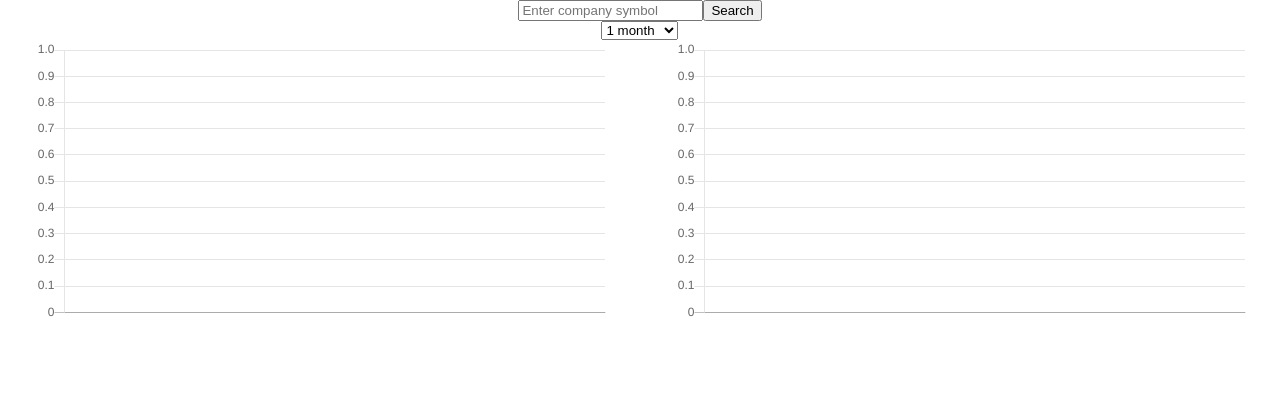
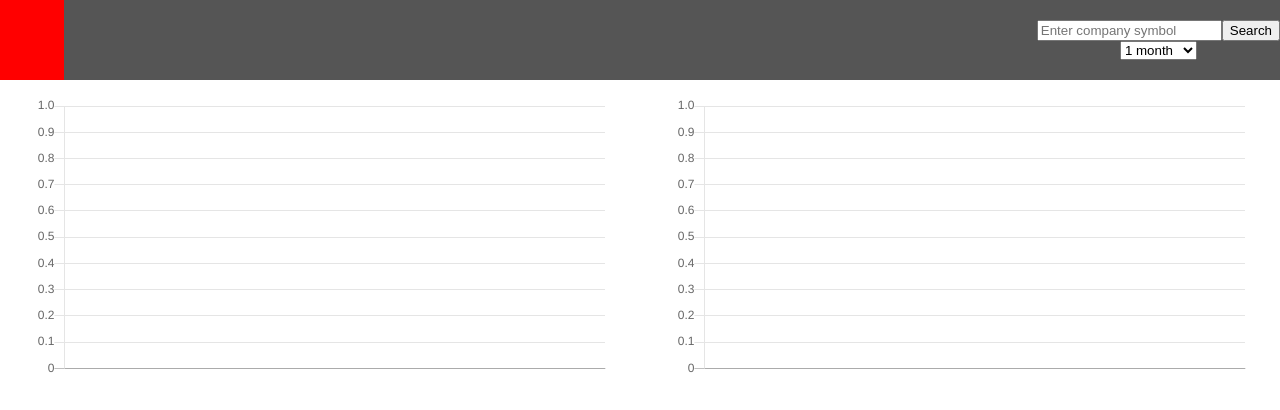
Before and after one commit to fixuberi/IEX, a React app: page / in a window 1280 px wide. Built offline with nearby package versions, Linux system fonts and the light colour scheme.

Commit message:
header with serach form created

```diff
--- /dev/null
+++ b/src/components/Header.js
@@ -0,0 +1,56 @@
+import React, { Component } from 'react';
+import SearchForm from '../components/SearchForm';
+import PeriodSelector from '../components/PeriodSelector';
+import styled from 'styled-components';
+
+const HeaderWrapper = styled.div`
+    width: 100vw;
+    height: 10vh;
+    background: #555;
+    position: fixed;
+    top: 0;
+    left: 0;
+    display: flex;
+    justify-content: space-between;
+    align-items: center;
+`;
+const GoBackButton = styled.div`
+    height: 100%;
+    width: 4em;
+    margin-right: 1em;
+    background: red;
+`;
+const HeaderContent = styled.div`
+    display: flex;
+    justify-content: space-between;
+`;
+const Navigation = styled.div`
+
+`;
+const Search = styled.div`
+    display: flex;
+    flex-direction: column;
+    align-items: center;
+`;
+
+export default class Header extends Component {
+    constructor(props) {
+        super(props);
+    }
+    render() {
+        return(
+            <HeaderWrapper>
+                <GoBackButton />
+                <HeaderContent>
+                    <Navigation />
+                    <Search>
+                        <SearchForm onSubmit={this.props.onSearchSubmit} />
+                        <PeriodSelector onChange={this.props.onChangePeriod}
+                                        currPeriod={this.props.period}
+                                        allPeriods={this.props.allPeriods} />
+                    </Search>
+                </HeaderContent>
+            </HeaderWrapper>
+        )
+    }
+}
--- a/src/containers/ChartsContainer.js
+++ b/src/containers/ChartsContainer.js
@@ -4,21 +4,15 @@ import * as periodActions from '../actions/periodActions';
 import * as companyDataActions from '../actions/companyDataActions';
 import * as companySymbolActions from '../actions/companySymbolActions';
 import * as uiNotificationsActions from '../actions/uiNotificationsActions';
-import SearchForm from '../components/SearchForm';
-import PeriodSelector from '../components/PeriodSelector';
 import CompanyInfo from '../components/CompanyInfo';
 import CompanyChartsCollection from '../components/CompanyChartsCollection';
 import Popup from '../components/Popup';
+import Header from '../components/Header';
 import { connect } from 'react-redux';
 import { bindActionCreators } from 'redux';
 import styled from 'styled-components';
 
 const ChartsWrapper = styled.div`
-    display: flex;
-    flex-direction: column;
-    align-items: center;
-`;
-const Search = styled.div`
     display: flex;
     flex-direction: column;
     align-items: center;
@@ -76,12 +70,10 @@ class Charts extends Component {
     render(){
         return(
             <ChartsWrapper>
-                <Search>
-                    <SearchForm onSubmit={this.onSearchSubmit} />
-                    <PeriodSelector onChange={this.onChangePeriod}
-                                    currPeriod={this.props.period}
-                                    allPeriods={this.props.allPeriods} />
-                </Search>
+                <Header onSearchSubmit={this.onSearchSubmit}
+                        onChangePeriod={this.onChangePeriod}
+                        currPeriod={this.props.period}
+                        allPeriods={this.props.allPeriods} />
                 <Content>
                     <CompanyInfo data={this.props.companyInfo.data}
                                 isFetching={this.props.companyInfo.isFetching} />
--- a/src/index.css
+++ b/src/index.css
@@ -1 +1,4 @@
-@import '../node_modules/reset-css/reset.css'
+@import '../node_modules/reset-css/reset.css';
+body {
+    padding-top: 12vh;
+}
```
